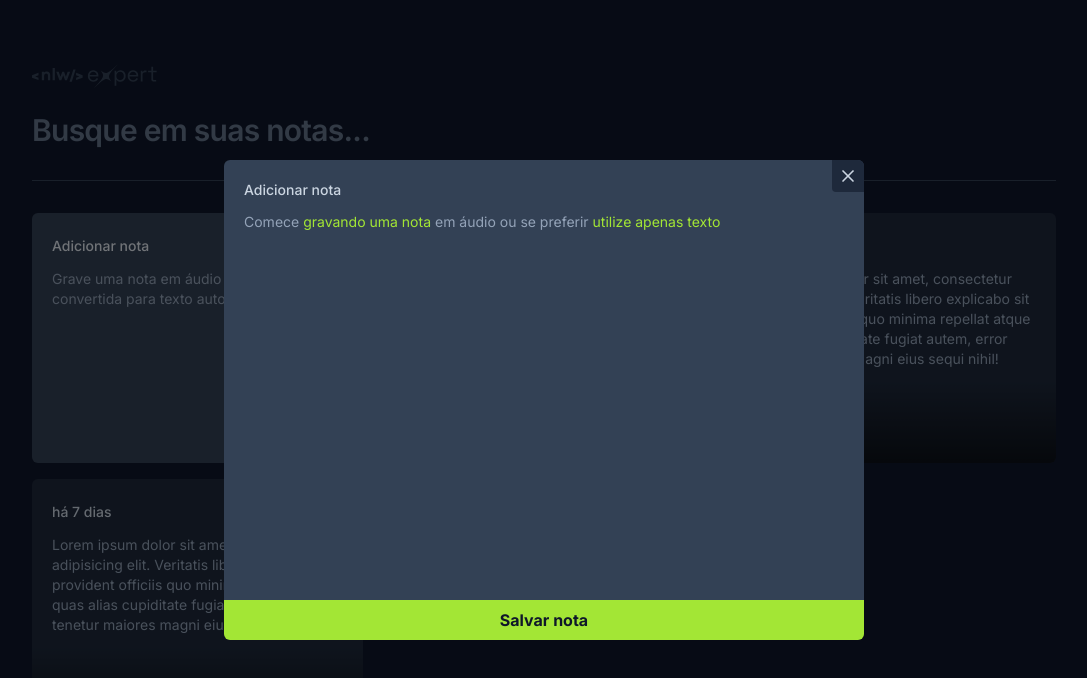
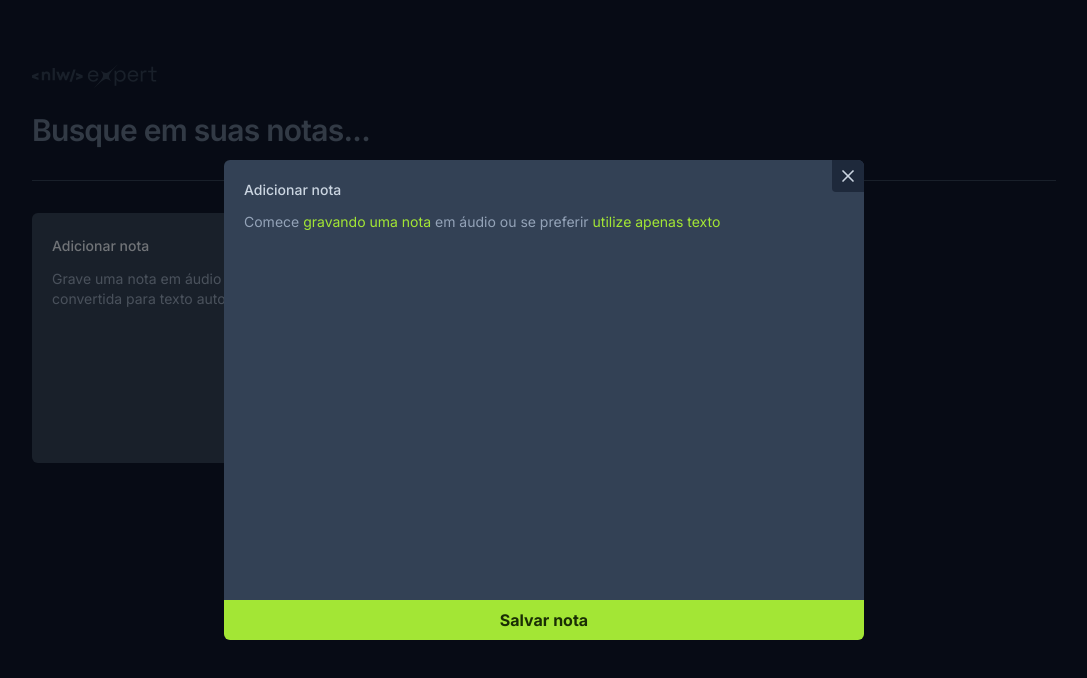
Before and after one commit to HerbertDuarte/nlw-02-2024, a React (Vite) app: page / in a window 1280 px wide. Both pictures are taken after a click on the button 293 px from the left and 338 px from the top of the page. Shown: the top 678 px of the page, without its empty margins (96-1183 px from the left). Built offline with nearby package versions, Linux system fonts and the light colour scheme.

Commit message:
add speech recognition

```diff
--- a/package.json
+++ b/package.json
@@ -18,6 +18,7 @@
     "sonner": "^1.4.0"
   },
   "devDependencies": {
+    "@types/dom-speech-recognition": "^0.0.4",
     "@types/react": "^18.2.43",
     "@types/react-dom": "^18.2.17",
     "@typescript-eslint/eslint-plugin": "^6.14.0",
--- a/src/App.tsx
+++ b/src/App.tsx
@@ -1,36 +1,56 @@
+import { useState } from "react";
 import { Header } from "./components/header";
 import { NewNoteCard } from "./components/new-note-card";
 import { NoteCard } from "./components/note-card";
 export function App() {
+  interface Note {
+    id: string;
+    date: Date;
+    content: string;
+  }
+
+  const searchModel = useState<string>("");
+  const [search] = searchModel;
+  const [notes, setNotes] = useState<Note[]>(() => {
+    const notesOnStorage = localStorage.getItem("notes");
+
+    if (notesOnStorage) {
+      return JSON.parse(notesOnStorage);
+    }
+
+    return [];
+  });
+
+  function onNoteCreated(content: string) {
+    const newNote = {
+      id: crypto.randomUUID(),
+      date: new Date(),
+      content,
+    };
+    const notesArray = [newNote, ...notes];
+    setNotes(notesArray);
+
+    localStorage.setItem("notes", JSON.stringify(notesArray));
+  }
+
+  const filterdNotes =
+    search !== ""
+      ? notes.filter((item) =>
+          item.content.toLocaleLowerCase().includes(search.toLocaleLowerCase())
+        )
+      : notes;
+
   return (
     <main className="py-16 px-32">
-      <Header />
+      <Header model={searchModel} />
 
       <div className="h-px my-8 bg-slate-700" />
 
       <section className="grid gap-4 grid-cols-3 auto-rows-[250px]">
-        <NewNoteCard />
-        <NoteCard
-          note={{
-            date: new Date("2024-02-07"),
-            content:
-              "Lorem ipsum dolor sit amet, consectetur adipisicing elit. Veritatis libero explicabo sit provident officiis quo minima repellat atque quas alias cupiditate fugiat autem, error tenetur maiores magni eius sequi nihil!",
-          }}
-        />
-        <NoteCard
-          note={{
-            date: new Date("2024-02-06"),
-            content:
-              "Lorem ipsum dolor sit amet, consectetur adipisicing elit. Veritatis libero explicabo sit provident officiis quo minima repellat atque quas alias cupiditate fugiat autem, error tenetur maiores magni eius sequi nihil!",
-          }}
-        />
-        <NoteCard
-          note={{
-            date: new Date("2024-02-01"),
-            content:
-              "Lorem ipsum dolor sit amet, consectetur adipisicing elit. Veritatis libero explicabo sit provident officiis quo minima repellat atque quas alias cupiditate fugiat autem, error tenetur maiores magni eius sequi nihil!",
-          }}
-        />
+        <NewNoteCard fn={onNoteCreated} />
+        {filterdNotes.map((note) => (
+          <NoteCard key={note.id} note={note} />
+        ))}
       </section>
     </main>
   );
--- a/src/components/header.tsx
+++ b/src/components/header.tsx
@@ -1,11 +1,19 @@
 import logo from "../assets/Logo.svg";
 
-export function Header() {
+interface HeaderProps {
+  model: [string, (search: string) => void];
+}
+
+export function Header({ model }: HeaderProps) {
+  const [search, setSearch] = model;
+
   return (
     <header className="space-y-6">
       <img src={logo} alt="logo nlw expert" />
       <form>
         <input
+          onChange={(e) => setSearch(e.target.value)}
+          value={search}
           className="bg-transparent outline-none text-3xl font-semibold tracking-tight placeholder:text-slate-500 text-slate-200"
           type="text"
           placeholder="Busque em suas notas..."
--- a/src/components/new-note-card.tsx
+++ b/src/components/new-note-card.tsx
@@ -1,27 +1,100 @@
 import * as Dialog from "@radix-ui/react-dialog";
 import { X } from "lucide-react";
-import { ChangeEvent, FormEvent, useState } from "react";
+import { ChangeEvent, FormEvent, useEffect, useState } from "react";
 import { toast } from "sonner";
-export function NewNoteCard() {
+
+interface NewNoteCardProps {
+  fn: (content: string) => void;
+}
+
+let speechRecognition: SpeechRecognition | null = null;
+export function NewNoteCard({ fn }: NewNoteCardProps) {
   const [shouldShowOnboarding, setShouldShowOnboarding] = useState(true);
   const [content, setContent] = useState("");
+  const [isRecording, setIsRecording] = useState(false);
+
 
   function handleStartEditor() {
+    setIsRecording(false);
     setShouldShowOnboarding(false);
   }
 
   function handleContentChange(event: ChangeEvent<HTMLTextAreaElement>) {
     setContent(event.target.value);
-    if (event.target.value === "") {
-      setShouldShowOnboarding(true);
-    }
   }
 
   function handleSaveNote(event: FormEvent) {
     event.preventDefault();
-    console.log(content);
-    toast.success("Nota criada com sucesso");
+
+    if (content === "") {
+      toast.error("Digite o conteúdo da nota!");
+      return;
+    }
+    fn(content);
+    setContent("");
+    toast.success("Nota criada com sucesso!");
   }
+
+  function handleStartRecord() {
+    const isSpeechRecognitionAPIAvaible =
+      "SpeechRecognition" in window || "webkitSpeechRecognition" in window;
+
+    if (!isSpeechRecognitionAPIAvaible) {
+      toast.error("Infelizmente seu navegador não suporta a API de gravação!");
+      return;
+    }
+
+    setIsRecording(true);
+    setShouldShowOnboarding(false);
+
+    const SpeechRecognitionAPI =
+      window.SpeechRecognition || window.webkitSpeechRecognition;
+
+    speechRecognition = new SpeechRecognitionAPI();
+
+    speechRecognition.lang = "pt-BR";
+    speechRecognition.continuous = true;
+    speechRecognition.maxAlternatives = 1;
+    speechRecognition.interimResults = true;
+
+    speechRecognition.onresult = (event) => {
+      const transcription = Array.from(event.results).reduce(
+        (text, result) => {
+          return text.concat(result[0].transcript);
+        },
+        ""
+      );
+
+      setContent(transcription);
+    };
+
+    speechRecognition.onerror = (e) => {
+      toast.error(e.toString());
+    };
+
+    speechRecognition.start();
+  }
+
+  function handleStopRecord() {
+    console.log("stop")
+    setIsRecording(false);
+
+    if(speechRecognition !== null) {
+      speechRecognition.stop()
+    }
+  }
+
+  function restartStates() {
+    setShouldShowOnboarding(true);
+    setContent("");
+    setIsRecording(false);
+  }
+
+  useEffect(() => {
+    if (content === "") {
+      setShouldShowOnboarding(true);
+    }
+  }, [content, setContent]);
 
   return (
     <Dialog.Root>
@@ -40,10 +113,13 @@ export function NewNoteCard() {
       <Dialog.Portal>
         <Dialog.Overlay className="inset-0 fixed bg-black/50" />
         <Dialog.Content className="fixed left-1/2 top-1/2 -translate-x-1/2 -translate-y-1/2 outline-none flex flex-col rounded-md w-[95%] max-w-[640px] h-[60vh] overflow-hidden">
-          <Dialog.Close className="fixed top-0 right-0 z-20 justify-end p-1.5 bg-slate-800 text-slate-300 rounded-bl">
+          <Dialog.Close
+            onClick={restartStates}
+            className="fixed top-0 right-0 z-20 justify-end p-1.5 bg-slate-800 text-slate-300 rounded-bl"
+          >
             <X className="size-5" />
           </Dialog.Close>
-          <form onSubmit={handleSaveNote} className="flex flex-col flex-1">
+          <form className="flex flex-col flex-1">
             <div className="flex flex-col flex-1 h-full w-full space-y-3 bg-slate-700 outline-none text-left p-5 relative">
               <span className="text-slate-300 text-sm font-medium">
                 Adicionar nota
@@ -52,6 +128,7 @@ export function NewNoteCard() {
                 <p className="text-slate-400 text-sm leading-5 ">
                   Comece{" "}
                   <button
+                    onClick={handleStartRecord}
                     type="button"
                     className="text-lime-400 hover:underline"
                   >
@@ -69,17 +146,30 @@ export function NewNoteCard() {
               ) : (
                 <textarea
                   onChange={handleContentChange}
+                  value={content}
                   autoFocus
                   className="text-sm leading-6 text-slate-400 resize-none flex-1 outline-none bg-transparent"
                 />
               )}
             </div>
-            <button
-              type="submit"
-              className="w-full bg-lime-400 text-slate-900 font-bold py-2 group hover:bg-lime-500"
-            >
-              Salvar nota
-            </button>
+            {isRecording ? (
+              <button
+                type="button"
+                onClick={handleStopRecord}
+                className="w-full bg-slate-900 text-slate-300 py-2 group hover:text-slate-100 flex justify-center items-center gap-3"
+              >
+                <div className="size-3.5 bg-red-500 rounded-full animate-pulse" />{" "}
+                Gravando! (clique p/ interromper)
+              </button>
+            ) : (
+              <button
+                onClick={handleSaveNote}
+                type="button"
+                className="w-full bg-lime-400 text-lime-950 font-bold py-2 group hover:bg-lime-500"
+              >
+                Salvar nota
+              </button>
+            )}
           </form>
         </Dialog.Content>
       </Dialog.Portal>
```
Also changed, not shown: 1 other file (tests, documents, lock files or other folders).
